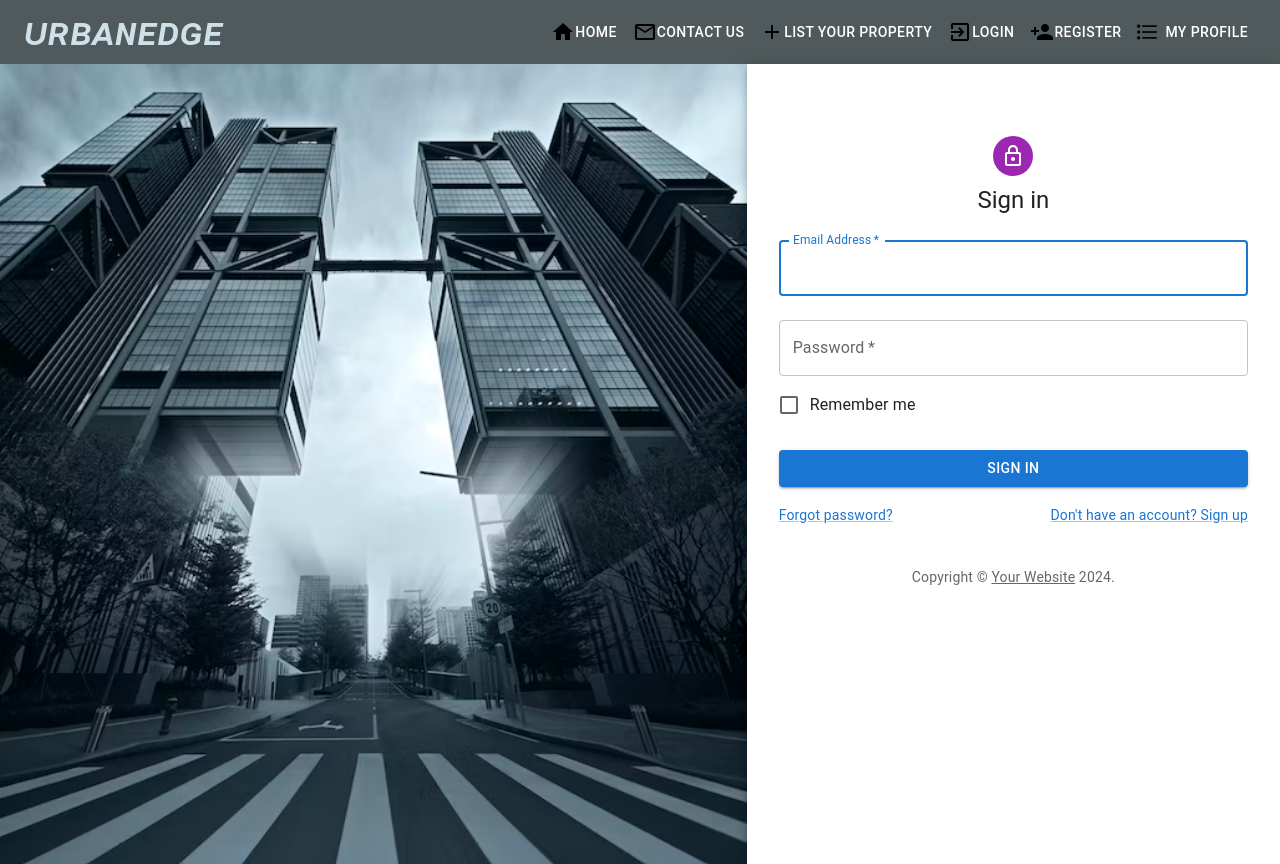
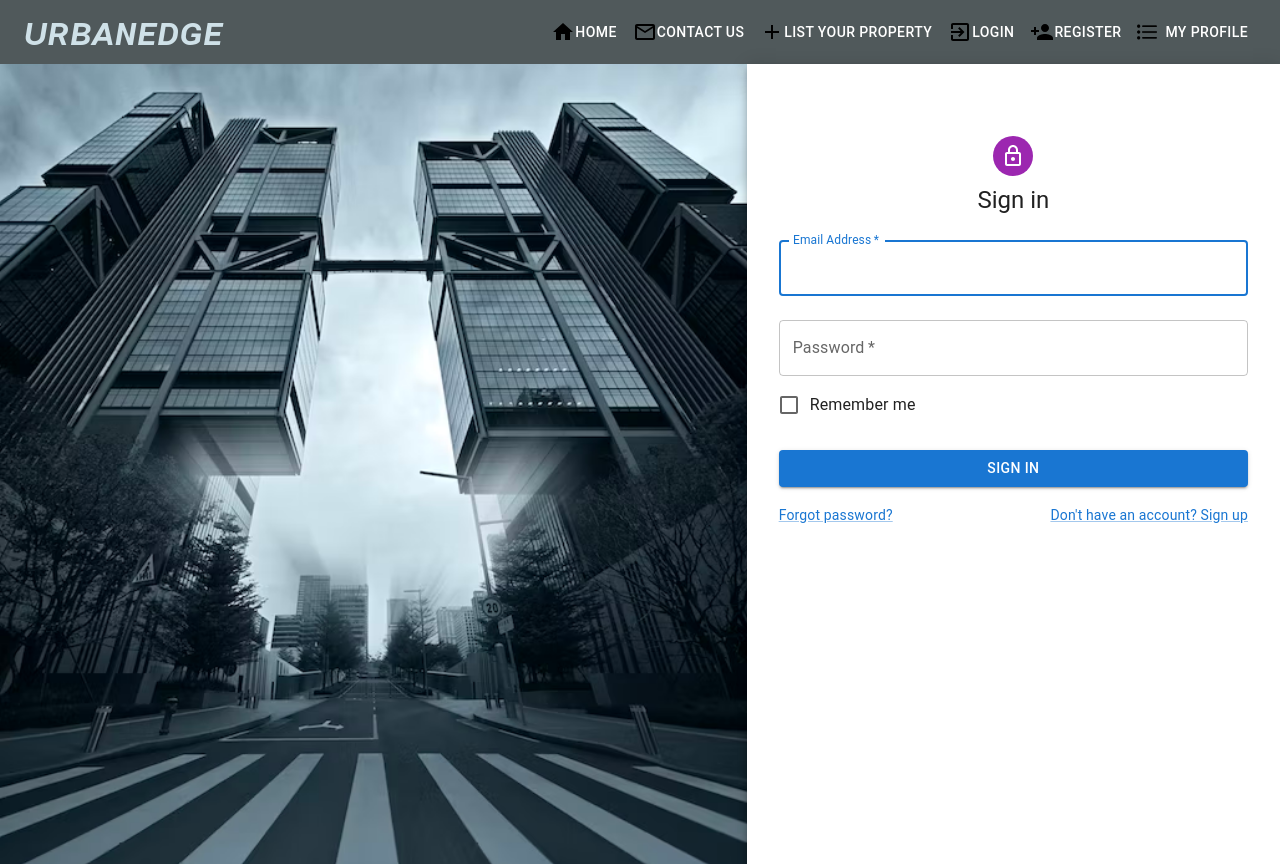
Before and after one commit to Thilina02/UrbanEdge, a React (Create React App) app in the folder urbanedge/: page /Login in a window 1280 px wide. Built offline with nearby package versions, Linux system fonts and the light colour scheme.

Commit message:
modified login and register

```diff
--- a/urbanedge/src/pages/Login.tsx
+++ b/urbanedge/src/pages/Login.tsx
@@ -1,4 +1,4 @@
-import * as React from 'react';
+import React, { ChangeEvent, useState } from 'react';
 import Avatar from '@mui/material/Avatar';
 import Button from '@mui/material/Button';
 import CssBaseline from '@mui/material/CssBaseline';
@@ -12,38 +12,58 @@ import Grid from '@mui/material/Grid';
 import LockOutlinedIcon from '@mui/icons-material/LockOutlined';
 import Typography from '@mui/material/Typography';
 import { createTheme, ThemeProvider } from '@mui/material/styles';
-import { Link as RouterLink } from 'react-router-dom'; // If you're using React Router
-import SigninImg from '../images/SignIn.avif'
+import { Link as RouterLink, useNavigate } from 'react-router-dom'; // If you're using React Router
+import SigninImg from '../images/SignIn.avif';
 import Navbar from '../components/Navbar';
-function Copyright(props: any) {
-  return (
-    <Typography variant="body2" color="text.secondary" align="center" {...props}>
-      {'Copyright © '}
-      <Link color="inherit" href="https://mui.com/">
-        Your Website
-      </Link>{' '}
-      {new Date().getFullYear()}
-      {'.'}
-    </Typography>
-  );
-}
+import axios from 'axios';
 
-// TODO remove, this demo shouldn't need to reset the theme.
-const defaultTheme = createTheme();
+function Login() {
+  const navigate = useNavigate(); // Hook for navigating to other pages
+  const [data, setData] = React.useState({
+    email: '',
+    password: '',
+  });
 
-export default function Login() {
-  const handleSubmit = (event: React.FormEvent<HTMLFormElement>) => {
-    event.preventDefault();
-    const data = new FormData(event.currentTarget);
-    console.log({
-      email: data.get('email'),
-      password: data.get('password'),
-    });
+  const loginUser = async (e: React.FormEvent<HTMLFormElement>) => {
+    e.preventDefault();
+
+    const { email, password } = data;
+
+    try {
+      const { data: response } = await axios.post('/login', {
+        email,
+        password,
+      });
+
+      if (response.error) {
+        alert(response.error);
+      } else {
+        setData({ email: '', password: '' });
+        if (response.user) {
+          // User found in the database, navigate to the home page
+          navigate('/home');
+        } else {
+          // User not found in the database, display an alert
+          alert('User not found. Please check your email and password.');
+        }
+      }
+    } catch (error) {
+      console.error(error);
+      alert('An error occurred while logging in. Please try again.');
+    }
+  };
+
+  const handleChange = (e: ChangeEvent<HTMLInputElement>) => {
+    const { name, value } = e.target;
+    setData((prevData) => ({
+      ...prevData,
+      [name]: value,
+    }));
   };
 
   return (
-    <ThemeProvider theme={defaultTheme}>
-            <Navbar/>
+    <ThemeProvider theme={createTheme()}>
+      <Navbar />
       <Grid container component="main" sx={{ height: '100vh' }}>
         <CssBaseline />
         <Grid
@@ -76,7 +96,7 @@ export default function Login() {
             <Typography component="h1" variant="h5">
               Sign in
             </Typography>
-            <Box component="form" noValidate onSubmit={handleSubmit} sx={{ mt: 1 }}>
+            <Box component="form" noValidate onSubmit={loginUser} sx={{ mt: 1 }}>
               <TextField
                 margin="normal"
                 required
@@ -86,6 +106,8 @@ export default function Login() {
                 name="email"
                 autoComplete="email"
                 autoFocus
+                value={data.email}
+                onChange={handleChange}
               />
               <TextField
                 margin="normal"
@@ -96,6 +118,8 @@ export default function Login() {
                 type="password"
                 id="password"
                 autoComplete="current-password"
+                value={data.password}
+                onChange={handleChange}
               />
               <FormControlLabel
                 control={<Checkbox value="remember" color="primary" />}
@@ -116,12 +140,11 @@ export default function Login() {
                   </Link>
                 </Grid>
                 <Grid item>
-                <Link component={RouterLink} to="/SignUp" variant="body2">
-      Don't have an account? Sign up
-    </Link>
+                  <Link component={RouterLink} to="/register" variant="body2">
+                    Don't have an account? Sign up
+                  </Link>
                 </Grid>
               </Grid>
-              <Copyright sx={{ mt: 5 }} />
             </Box>
           </Box>
         </Grid>
@@ -129,3 +152,5 @@ export default function Login() {
     </ThemeProvider>
   );
 }
+
+export default Login;
--- a/urbanedge/src/pages/Register.tsx
+++ b/urbanedge/src/pages/Register.tsx
@@ -58,6 +58,22 @@ export default function Register() {
 
     const handleSubmit = async (event: React.FormEvent<HTMLFormElement>) => {
       event.preventDefault();
+
+      if(!Fname){
+        alert('First name is required!')
+      }
+      if(!Lname){
+        alert('Last name is required!')
+      }
+      if(!Email){
+        alert('Email is required!')
+      }
+      if(!Mnumber || Mnumber.length == 10){
+        alert('Mobile mumber should contain 10 digits')
+      }
+      if(!password || password.length < 8){
+        alert('Password should contain less than 8 characters')
+      }
 
       try {
         const response = await axios.post('http://localhost:8070/users/CreateUser', {
@@ -192,7 +208,7 @@ export default function Register() {
             </Button>
             <Grid container justifyContent="flex-end">
               <Grid item>
-              <Link component={RouterLink} to="/SignIn" variant="body2">
+              <Link component={RouterLink} to="/Login" variant="body2">
               Already have an account? Sign in
             </Link>
               </Grid>
```
